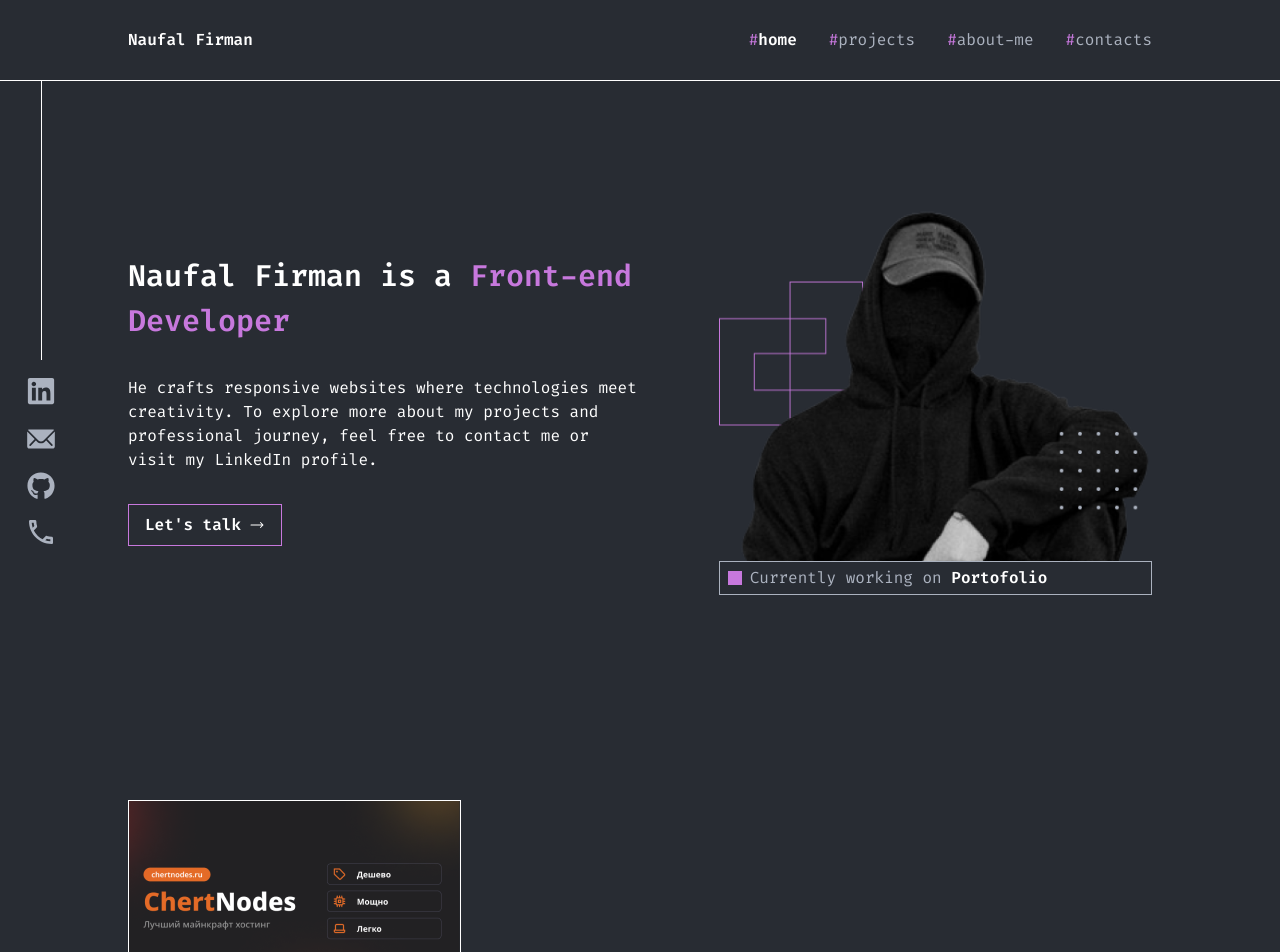
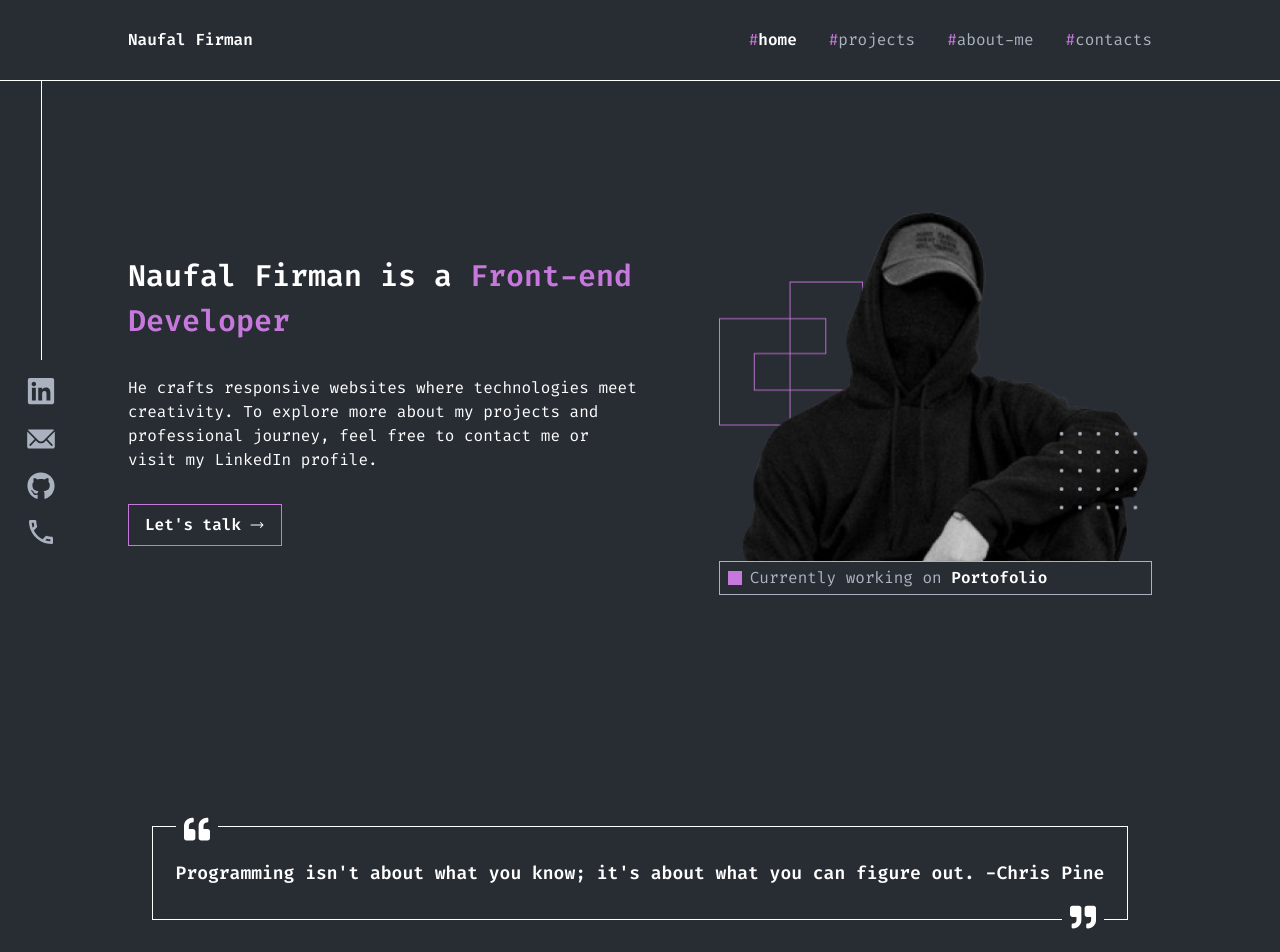
Before and after one commit to naufalF21/portofolio-web, a Next.js app: page / in a window 1280 px wide. Shown: the top 952 px of the page. Built offline with nearby package versions, Linux system fonts and the light colour scheme.

Commit message:
feat(Homepage): add Quotes section

```diff
--- a/app/page.js
+++ b/app/page.js
@@ -1,8 +1,8 @@
 'use client';
 
-import Card from '@/components/Card';
 import Header from '@/components/Header';
 import Jumbotron from '@/components/Jumbotron';
+import Quotes from '@/components/quotes';
 
 export default function Home() {
 	return (
@@ -11,7 +11,7 @@ export default function Home() {
 			<main>
 				<div className="max-w-[1024px] mx-auto ">
 					<Jumbotron />
-					<Card />
+					<Quotes />
 				</div>
 			</main>
 		</>
--- /dev/null
+++ b/components/quotes/index.js
@@ -0,0 +1,27 @@
+'use client';
+
+import { FaQuoteLeft } from 'react-icons/fa';
+import { FaQuoteRight } from 'react-icons/fa';
+
+export default function Quotes() {
+	return (
+		<div className="text-white mb-20 px-6">
+			<div className="relative top-4 left-6 flex justify-start">
+				<div className="bg-secondary z-10 px-2">
+					<FaQuoteLeft size="26" />
+				</div>
+			</div>
+			<div className="border py-8">
+				<h2 className="text-center text-lg font-semibold">
+					Programming isn&apos;t about what you know; it&apos;s about what you can figure
+					out. -Chris Pine
+				</h2>
+			</div>
+			<div className="flex justify-end relative bottom-4 right-6">
+				<div className="bg-secondary z-10 px-2">
+					<FaQuoteRight size="26" />
+				</div>
+			</div>
+		</div>
+	);
+}
```
